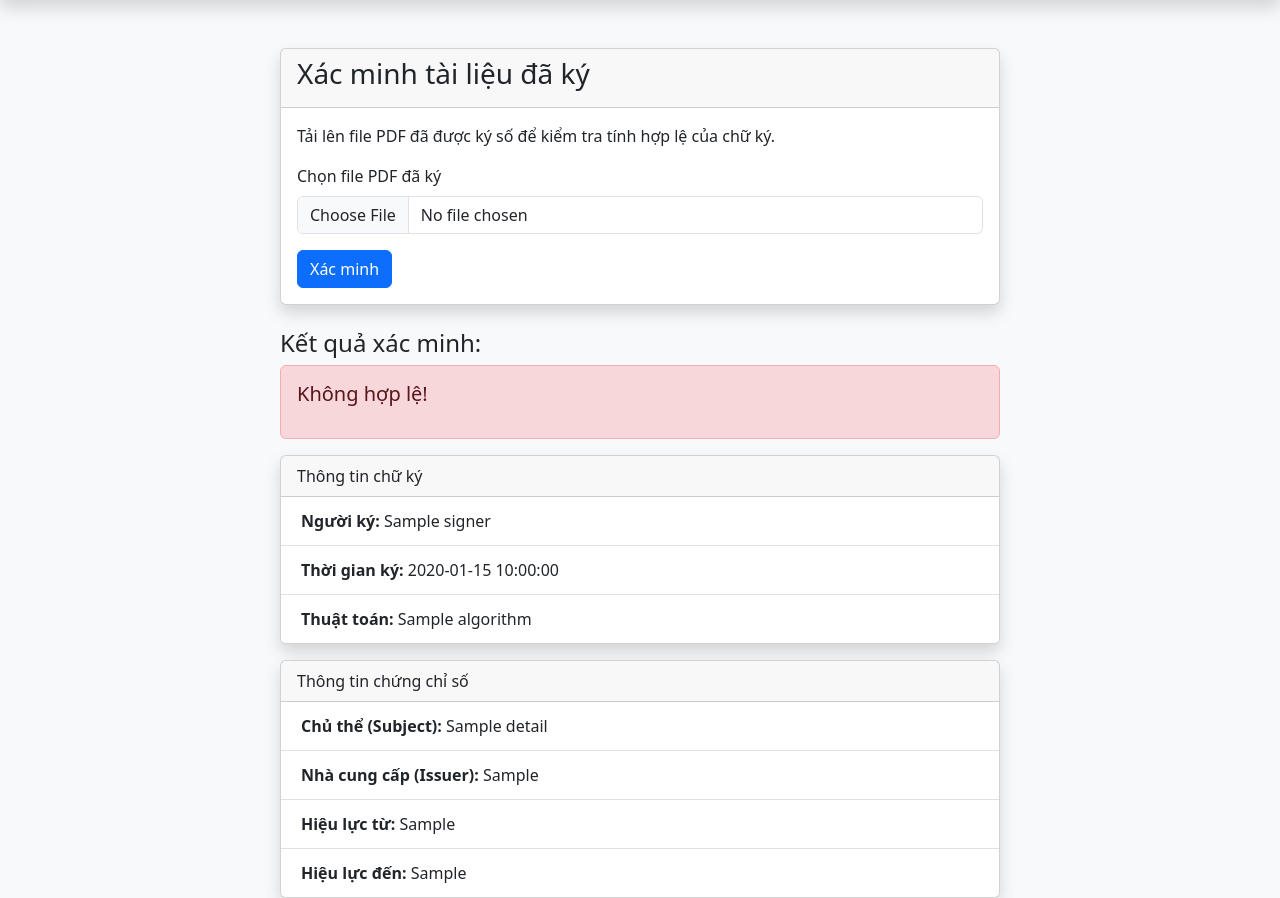
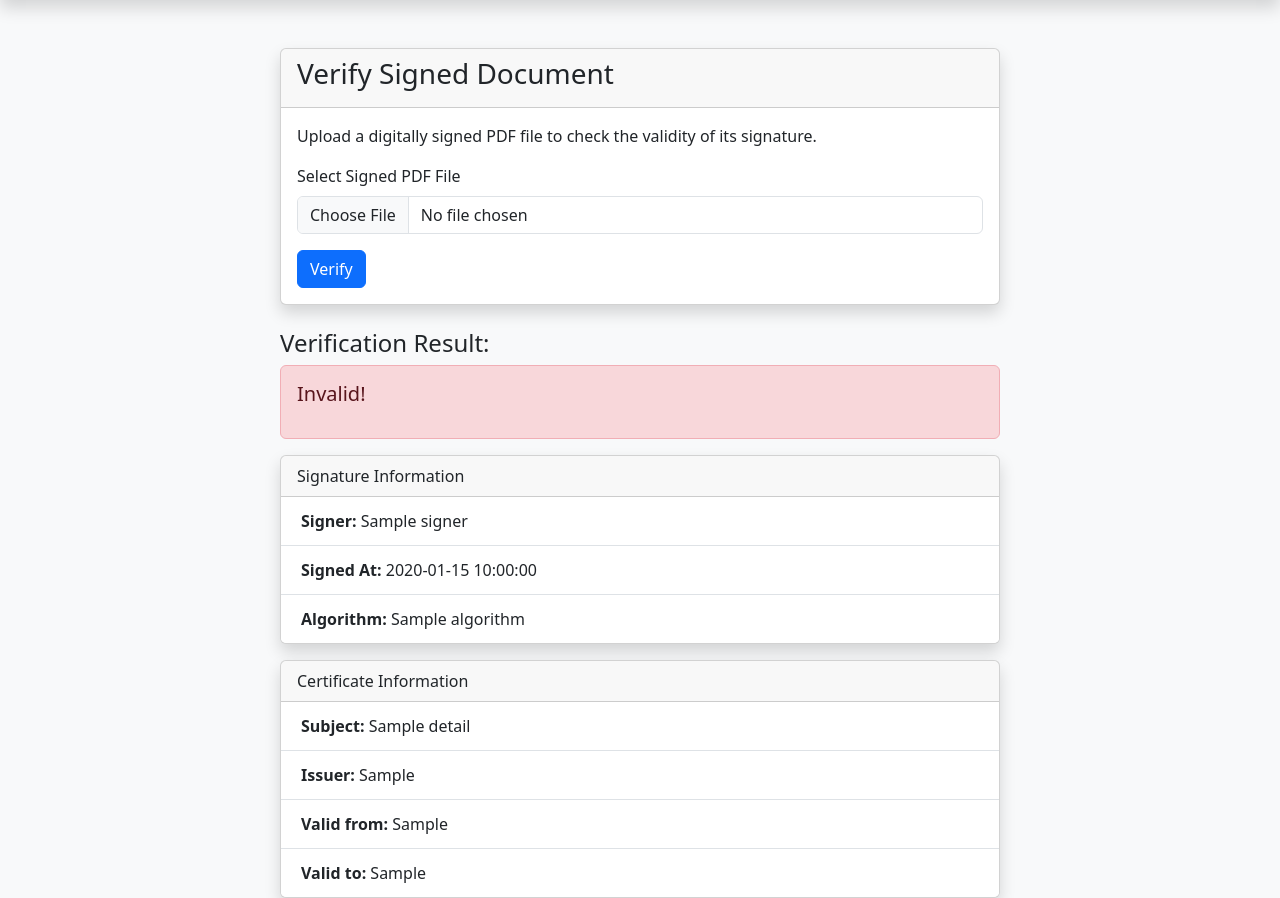
Before and after one commit to nthfyws/NT219_Cryptography_Project, a Flask app: template templates/verify.html in a window 1280 px wide. Shown: the part 76-974 px from the top of the page. Run offline with Flask 3, Linux system fonts and the light colour scheme; the template is opened without the code that fills it: most values are stand-ins (such as "Sample title", 1, 10 or a date in 2020).

Commit message:
unify language and update user messages

```diff
--- a/app.py
+++ b/app.py
@@ -273,8 +273,10 @@ def sign_page():
             # Extract private key và cert tự ký
             private_key_pem = extract_private_key(pfx_path, passphrase)
 
-            signature_bytes = sign_pdf(pdf_path, private_key_pem)
+            # signature_bytes = sign_pdf(pdf_path, private_key_pem)
+            signature_bytes, original_hash_bytes = sign_pdf(pdf_path, private_key_pem)
             signature_b64_str = base64.b64encode(signature_bytes).decode('utf-8')
+            original_hash_b64_str = base64.b64encode(original_hash_bytes).decode('utf-8')
 
             with open(cert_path, 'rb') as f:
                 cert_pem_bytes = f.read()
@@ -293,7 +295,7 @@ def sign_page():
 
             # signed_pdf_path = f'storage/sign/signed_{filename}'
 
-            os.makedirs('storage/sign', exist_ok=True)
+            os.makedirs('storage/signed', exist_ok=True)
             signed_pdf_path = os.path.join('storage/sign', f'signed_{filename}')
             qr_data = f"Signer: {signer_name}\nDate: {datetime.utcnow().isoformat()}Z"
             # signed_pdf_path = os.path.join('storage/sign', f'signed_{filename}')
@@ -306,7 +308,8 @@ def sign_page():
                 signer_name,
                 signature_b64_str,
                 public_key_pem,
-                cert_pem_str
+                cert_pem_str,
+                original_hash_b64_str
             )
 
             # Lưu metadata vào MongoDB
@@ -318,8 +321,11 @@ def sign_page():
                 'signed_time': datetime.utcnow(),
                 'signature_b64': signature_b64_str,
                 'public_key_pem': public_key_pem,
-                'certificate_pem': cert_pem_str
+                'certificate_pem': cert_pem_str,
+                'original_hash_b64': original_hash_b64_str
             })
+            os.remove(pdf_path)
+            os.remove(pfx_path)
 
             return send_file(signed_pdf_path, as_attachment=True)
 
@@ -368,7 +374,7 @@ def verify_page():
         pdf_file = request.files.get('signed_pdf')
         if not pdf_file or pdf_file.filename == '':
             result = False
-            message = 'Vui lòng chọn một file PDF để xác minh.'
+            message = 'Please select a PDF file to verify.'
         else:
             # Tạo thư mục tạm nếu chưa có
             os.makedirs("temp_uploads", exist_ok=True)
@@ -385,7 +391,7 @@ def verify_page():
                 details = verification_details
             except Exception as e:
                 result = False
-                message = f"Lỗi không xác định: {e}"
+                message = f"An unknown error occurred: {e}"
             finally:
                 # Xóa file tạm sau khi xử lý xong
                 if os.path.exists(file_path):
--- a/templates/verify.html
+++ b/templates/verify.html
@@ -8,32 +8,32 @@
         <div class="col-md-8">
             <div class="card">
                 <div class="card-header">
-                    <h3>Xác minh tài liệu đã ký</h3>
+                    <h3>Verify Signed Document</h3>
                 </div>
                 <div class="card-body">
-                    <p>Tải lên file PDF đã được ký số để kiểm tra tính hợp lệ của chữ ký.</p>
+                    <p>Upload a digitally signed PDF file to check the validity of its signature.</p>
 
                     <form method="POST" enctype="multipart/form-data" action="{{ url_for('verify_page') }}">
                         <div class="mb-3">
-                            <label for="signed_pdf" class="form-label">Chọn file PDF đã ký</label>
+                            <label for="signed_pdf" class="form-label">Select Signed PDF File</label>
                             <input class="form-control" type="file" id="signed_pdf" name="signed_pdf" accept=".pdf" required>
                         </div>
-                        <button type="submit" class="btn btn-primary">Xác minh</button>
+                        <button type="submit" class="btn btn-primary">Verify</button>
                     </form>
                 </div>
             </div>
 
             {% if result is not none %}
             <div class="mt-4">
-                <h4>Kết quả xác minh:</h4>
+                <h4>Verification Result:</h4>
                 {% if result %}
                 <div class="alert alert-success" role="alert">
-                    <h5 class="alert-heading"><i class="fas fa-check-circle"></i> Hợp lệ!</h5>
+                    <h5 class="alert-heading"><i class="fas fa-check-circle"></i> Valid!</h5>
                     <p>{{ message }}</p>
                 </div>
                 {% else %}
                 <div class="alert alert-danger" role="alert">
-                    <h5 class="alert-heading"><i class="fas fa-times-circle"></i> Không hợp lệ!</h5>
+                    <h5 class="alert-heading"><i class="fas fa-times-circle"></i> Invalid!</h5>
                     <p>{{ message }}</p>
                 </div>
                 {% endif %}
@@ -42,23 +42,23 @@
                 {% if details %}
                 <div class="card mt-3">
                     <div class="card-header">
-                        Thông tin chữ ký
+                        Signature Information
                     </div>
                     <ul class="list-group list-group-flush">
-                        <li class="list-group-item"><strong>Người ký:</strong> {{ details.signer }}</li>
-                        <li class="list-group-item"><strong>Thời gian ký:</strong> {{ details.signed_at }}</li>
-                        <li class="list-group-item"><strong>Thuật toán:</strong> {{ details.algorithm }}</li>
+                        <li class="list-group-item"><strong>Signer:</strong> {{ details.signer }}</li>
+                        <li class="list-group-item"><strong>Signed At:</strong> {{ details.signed_at }}</li>
+                        <li class="list-group-item"><strong>Algorithm:</strong> {{ details.algorithm }}</li>
                     </ul>
                 </div>
                 <div class="card mt-3">
                     <div class="card-header">
-                        Thông tin chứng chỉ số
+                        Certificate Information
                     </div>
                     <ul class="list-group list-group-flush">
-                        <li class="list-group-item"><strong>Chủ thể (Subject):</strong> {{ details.cert_subject }}</li>
-                        <li class="list-group-item"><strong>Nhà cung cấp (Issuer):</strong> {{ details.cert_issuer }}</li>
-                        <li class="list-group-item"><strong>Hiệu lực từ:</strong> {{ details.cert_valid_from }}</li>
-                        <li class="list-group-item"><strong>Hiệu lực đến:</strong> {{ details.cert_valid_to }}</li>
+                        <li class="list-group-item"><strong>Subject:</strong> {{ details.cert_subject }}</li>
+                        <li class="list-group-item"><strong>Issuer:</strong> {{ details.cert_issuer }}</li>
+                        <li class="list-group-item"><strong>Valid from:</strong> {{ details.cert_valid_from }}</li>
+                        <li class="list-group-item"><strong>Valid to:</strong> {{ details.cert_valid_to }}</li>
                     </ul>
                 </div>
                 {% endif %}
```
Also changed, not shown: signer.py (+10 -5 lines), verify.py (+24 -18 lines), 3 other files.
